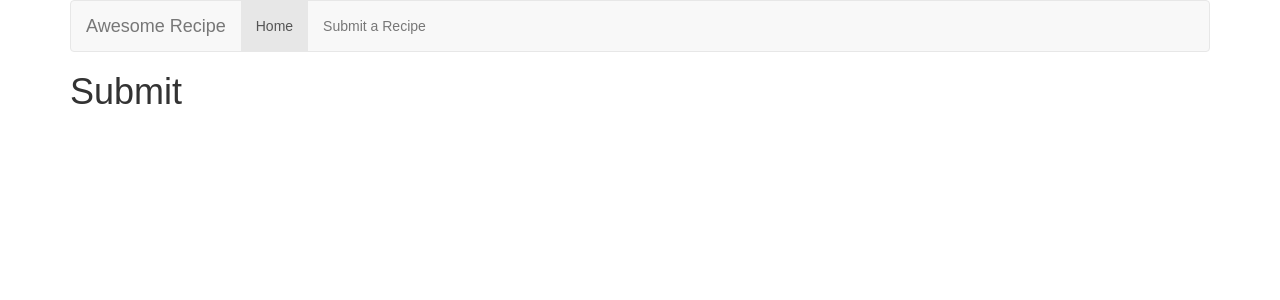
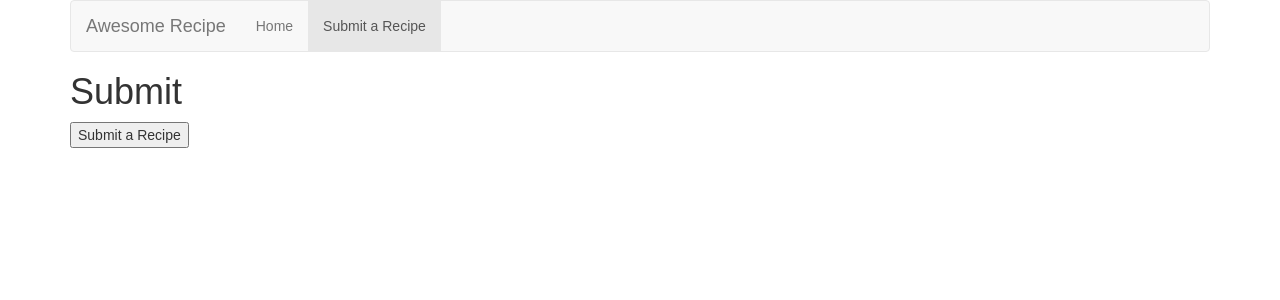
Before and after one commit to nileshgulia1/react-fullstkapp, a React (Create React App) app: page /submit in a window 1280 px wide. Shown: the top 300 px of the page. Built offline with nearby package versions, Linux system fonts and the light colour scheme.

Commit message:
added dynamic routing

```diff
--- a/src/App.css
+++ b/src/App.css
@@ -26,3 +26,7 @@
   from { transform: rotate(0deg); }
   to { transform: rotate(360deg); }
 }
+.activeNav{
+  color : #555 !important;
+  background-color: #e7e7e7 !important;
+}
--- a/src/Submit.js
+++ b/src/Submit.js
@@ -4,10 +4,21 @@ import ReactDOM from 'react-dom';
 
 
 export default class Submit extends Component{
+    constructor(props){
+        super(props);
+        this.state={};
+        this.submitRecipe=this.submitRecipe.bind(this);
+    }
+   submitRecipe(){
+       console.log("button clicked");
+       this.props.history.push('/');
+   }
     render(){
-        return (
+        return (<div>
             <h1>
             Submit</h1>
+            <button onClick={this.submitRecipe}>Submit a Recipe</button>
+            </div>
 
         );
     }
--- a/src/index.js
+++ b/src/index.js
@@ -11,6 +11,9 @@ import {
 import Home from './Home';
 import Submit from './Submit';
 import { NavLink } from 'react-router-dom';
+import createBrowserHistory from 'history/createBrowserHistory';
+
+const history = createBrowserHistory();
 
 
 
@@ -35,8 +38,8 @@ ReactDOM.render(
 
 <div className="collapse navbar-collapse" id="bs-example-navbar-collapse-1">
 <ul className="nav navbar-nav">
-  <li className="active"><NavLink to="/">Home <span className="sr-only">(current)</span></NavLink></li>
-  <li><NavLink to="/submit">Submit a Recipe</NavLink></li>
+  <li><NavLink exact activeClassName="activeNav" to="/">Home <span className="sr-only">(current)</span></NavLink></li>
+  <li><NavLink activeClassName="activeNav" to="/submit">Submit a Recipe </NavLink></li>
 
 </ul>
 
@@ -46,7 +49,7 @@ ReactDOM.render(
 </nav>
 
 <Route exact path="/" component={Home}/>
-      <Route path="/submit" component={Submit}/>
+      <Route path="/submit" history={history} component={Submit}/>
 
 </div>
 
```
